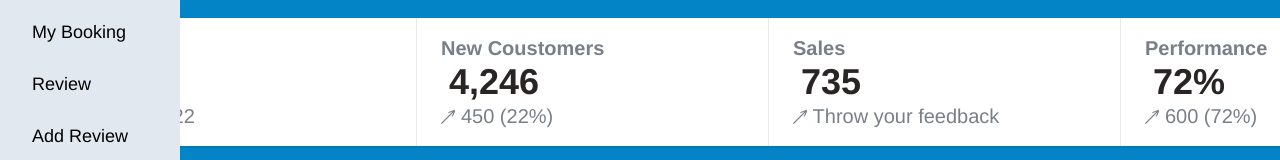
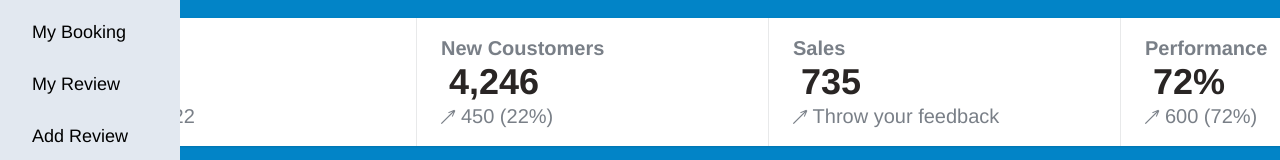
Before and after one commit to team-binarybrains/eventy-client-site, a React (Create React App) app: page /dashboard in a window 1280 px wide. Shown: the part 142-302 px from the top of the page. Built offline with nearby package versions, Linux system fonts and the light colour scheme; no server answers; sample sign-in values are in the browser's storage; a web font is replaced by a local one.

Commit message:
dashboard my review route added@line:77

```diff
--- a/src/Components/Dashboard/Dashboard.js
+++ b/src/Components/Dashboard/Dashboard.js
@@ -74,7 +74,7 @@ const DashBoard = () => {
               </li>}
               {admin || <li className="py-1 text-lg hover:bg-slate-300 rounded">
                 <CustomLink className="" to={"/dashboard/review"}>
-                  Review
+                  My Review
                 </CustomLink>
               </li>}
               {admin || <li className="py-1 text-lg hover:bg-slate-300 rounded">
```
